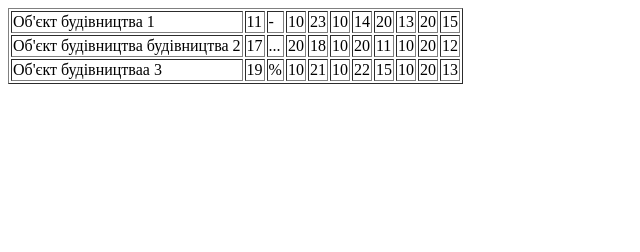
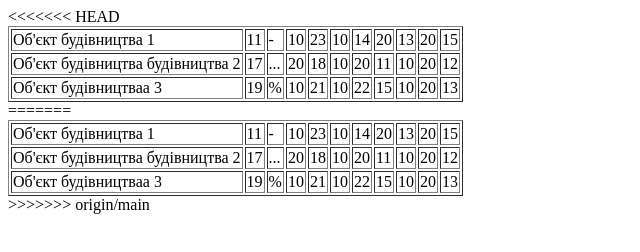
Before and after one commit to nastimimimi/WebAR-Example, a plain HTML site: page example4n.html in a window 1280 px wide. Shown: the whole page, without its empty margins (0-640 px from the left). Drawn offline with Linux system fonts and the light colour scheme.

Commit message:
Changed by Local Git

```diff
--- a/example4n.html
+++ b/example4n.html
@@ -1,3 +1,4 @@
+<<<<<<< HEAD
 <html>
 
 <head>
@@ -48,3 +49,55 @@
 </table>
 </body>
 </html>
+=======
+<html>
+
+<head>
+<title>Варіант 4. Галузь народного господарства "Будівництво4"</title>
+</head>
+
+<body>
+<table border="1">
+<tr>
+<td>Об'єкт будівництва 1</td>
+<td>11</td>
+<td>-</td>
+<td>10</td>
+<td>23</td>
+<td>10</td>
+<td>14</td>
+<td>20</td>
+<td>13</td>
+<td>20</td>
+<td>15</td>
+</tr>
+<tr>
+<td>Об'єкт будівництва будівництва 2</td>
+<td>17</td>
+<td>...</td>
+<td>20</td>
+<td>18</td>
+<td>10</td>
+<td>20</td>
+<td>11</td>
+<td>10</td>
+<td>20</td>
+<td>12</td>
+</tr>
+<tr>
+<td>Об'єкт будівництваа 3</td>
+<td>19</td>
+<td>%</td>
+<td>10</td>
+<td>21</td>
+<td>10</td>
+<td>22</td>
+<td>15</td>
+<td>10</td>
+<td>20</td>
+<td>13</td>
+</tr>
+</table>
+</body>
+</html>
+>>>>>>> origin/main
```
Also changed, not shown: index.html (+2 -2 lines), 3 other files.
